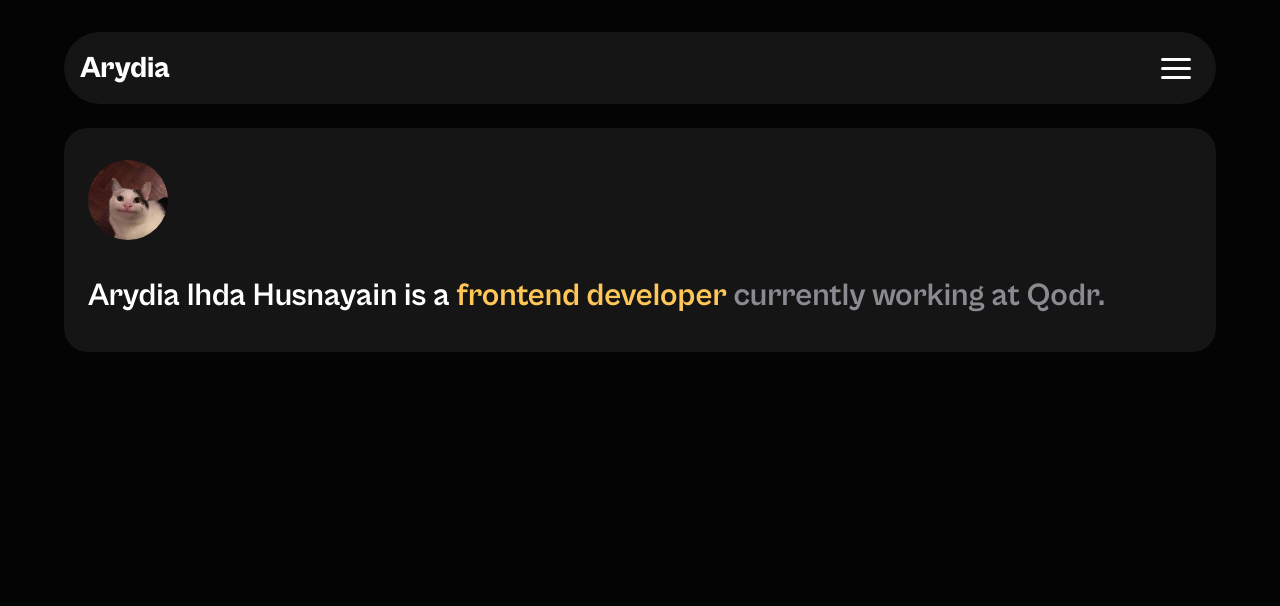
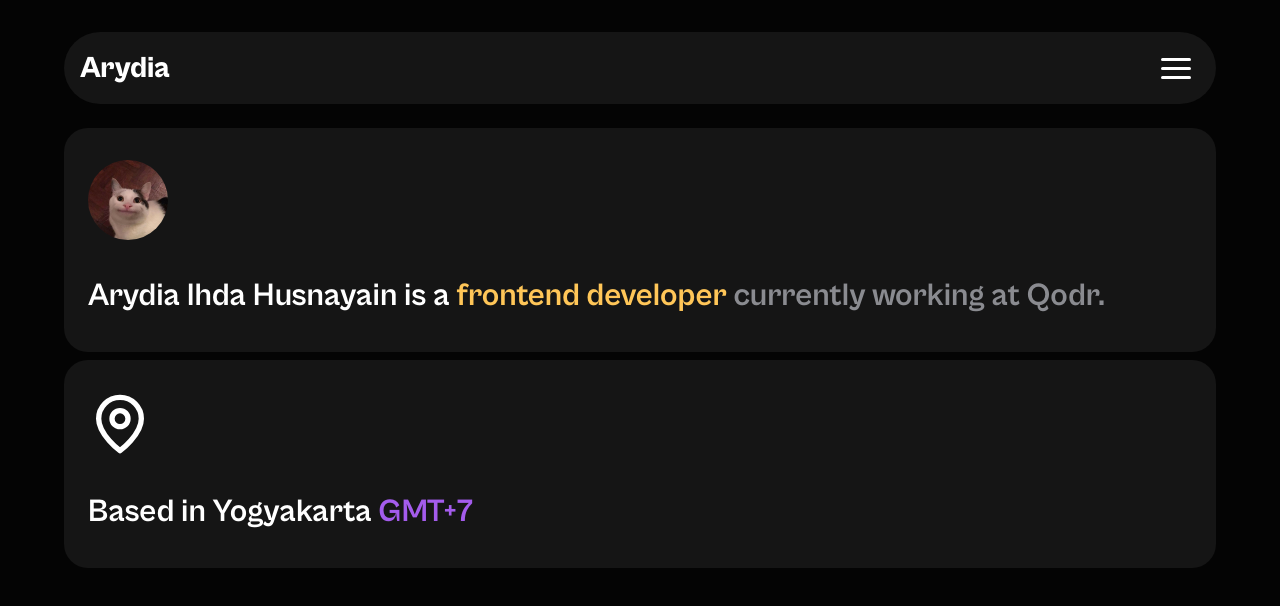
Before and after one commit to arydiaihdahusnayainfe/landing-page-1, a React (Vite) app: page / in a window 1280 px wide. Shown: the top 606 px of the page. Built offline with nearby package versions, Linux system fonts and the light colour scheme.

Commit message:
Add Section Location

```diff
--- a/src/App.jsx
+++ b/src/App.jsx
@@ -1,3 +1,4 @@
+import Location from "./components/location/Location";
 import NavBar from "./components/navbar/NavBar";
 import Profile from "./components/profile/Profile";
 
@@ -10,6 +11,7 @@ function App() {
         </div>
         <div className="overflow-y-scroll h-[1000vh]" >
             <Profile />
+            <Location />
         </div>
       </div>
     </>
--- /dev/null
+++ b/src/components/location/Location.jsx
@@ -0,0 +1,20 @@
+import { MapPin } from "lucide-react";
+
+function Location() {
+  return (
+    <>
+      <div className="bg-section mt-2 py-8 px-6 rounded-3xl text-white">
+        <div className="text-3xl">
+          <MapPin size={64} />
+        </div>
+        <div className="mt-8">
+          <p className="text-[32px] cabinet-grotesk-bold">
+            Based in Yogyakarta <span className="text-[#A45CEC]">GMT+7</span>
+          </p>
+        </div>
+      </div>
+    </>
+  );
+}
+
+export default Location;
```
